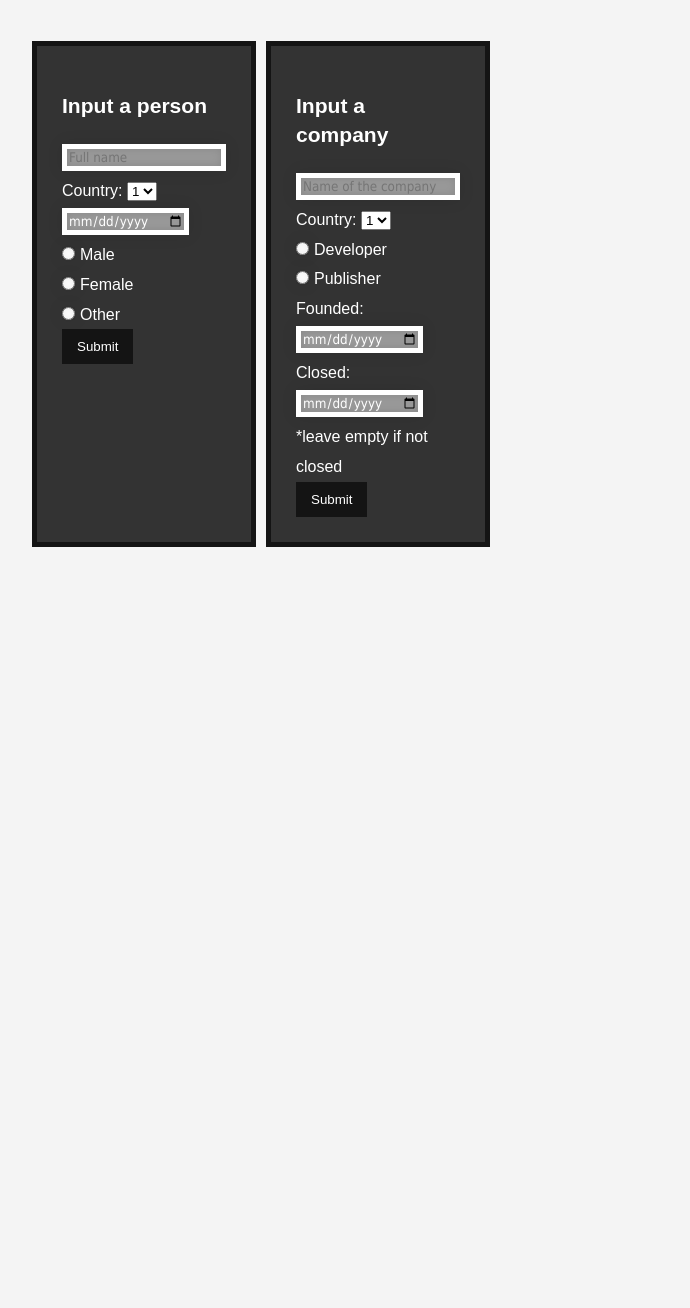
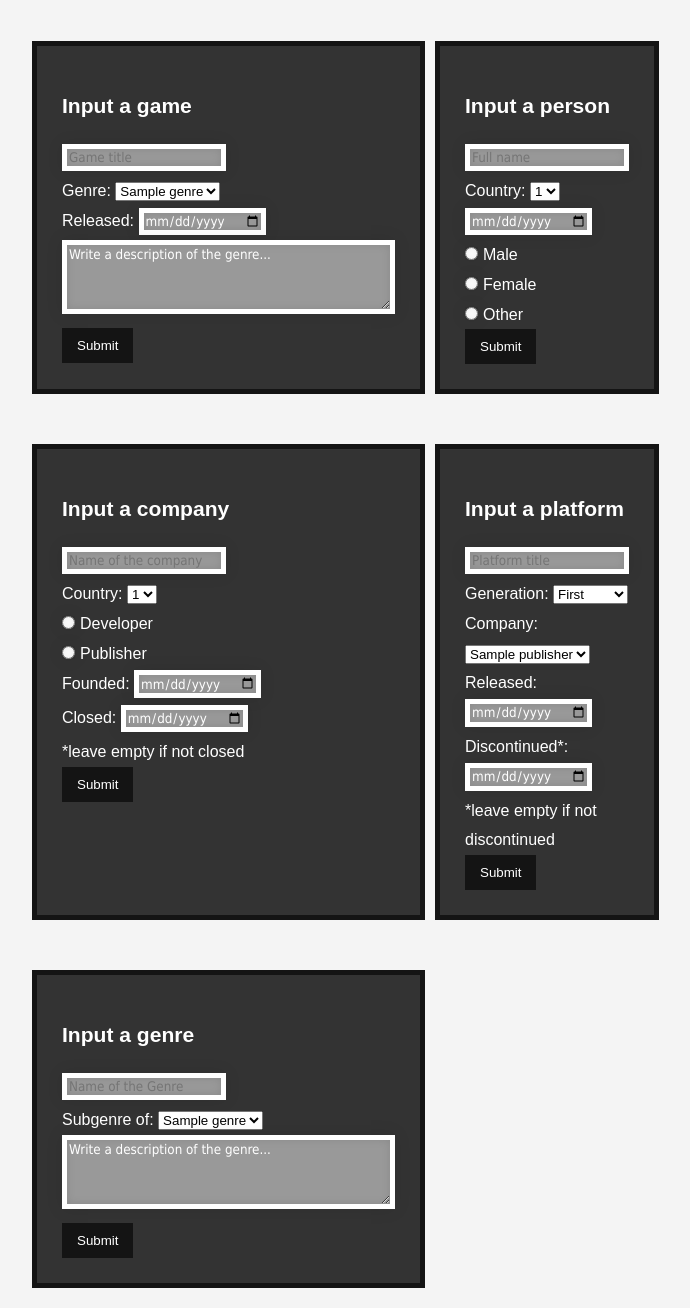
Before and after one commit to GeorgeKovshov/Website-php-html-css, a PHP site: page /test_input.php in a window 1280 px wide. Shown: the whole page, without its empty margins (96-786 px from the left). Before the commit the page ends 547 px from the top, so only its background shows below. Run offline with PHP 8.4, Linux system fonts and the light colour scheme; tables that the repository leaves empty or names only in its code hold one stand-in row (values such as "Sample post").

Commit message:
added input form for genre and platform

```diff
--- a/includes/ggb_contr.inc.php
+++ b/includes/ggb_contr.inc.php
@@ -10,6 +10,10 @@ function input_designer(object $pdo, string $full_name, int $nationality, string
 
 function get_countries(object $pdo){
 	return get_countries_from_db($pdo);
+}
+
+function get_companies(object $pdo){
+	return get_companies_from_db($pdo);
 }
 
 function is_input_empty(array $inputs){
@@ -40,3 +44,12 @@ function input_company(object $pdo, string $company_name, int $country, string $
 
 
 }
+
+function input_platform(object $pdo, string $platform_name, int $company, int $generation, string $released, string $discontinued){
+	set_platform($pdo, $platform_name, $company, $generation, $released, $discontinued);
+
+}
+
+function input_genre(object $pdo, string $genre_name, string $genre_description, int $subgenre){
+	set_genre($pdo, $genre_name, $genre_description, $subgenre);
+}
--- a/includes/ggb_model.inc.php
+++ b/includes/ggb_model.inc.php
@@ -34,6 +34,34 @@ function get_countries_from_db(object $pdo) {
 	return $result;
 }
 
+function get_companies_from_db(object $pdo) {
+	$query = "SELECT publisher_id, title FROM publisher;";
+	$stmt = $pdo->prepare($query);
+	$stmt->execute();
+	$result = array();
+	$i = 1;
+	while ($data = $stmt->fetch(PDO::FETCH_ASSOC))
+	{
+		$result[$data["publisher_id"]] = $data["title"];
+	}
+	$stmt = null;
+	return $result;
+}
+
+function get_genres_from_db(object $pdo) {
+	$query = "SELECT genre_id, genre_name FROM genre";
+	$stmt = $pdo->prepare($query);
+	$stmt->execute();
+	$result = array();
+	$i = 1;
+	while ($data = $stmt->fetch(PDO::FETCH_ASSOC))
+	{
+		$result[$data["genre_id"]] = $data["genre_name"];
+	}
+	$stmt = null;
+	return $result;
+}
+
 function get_name(object $pdo, string $current_name, string $name, string $table) {
 	$query = "SELECT $name FROM $table WHERE $name = :current_name;";
 	$stmt = $pdo->prepare($query);
@@ -48,12 +76,14 @@ function get_name(object $pdo, string $current_name, string $name, string $table
 	return $result;
 }
 
+
+
 function set_company(object $pdo, string $company_name, int $country, string $company_type, string $founded, string $closed){
 	if($closed == "1") {
 		$query = "INSERT INTO $company_type (title, country, founded, closed) VALUES (:title, :country, :founded, NULL);";
 	}
 	else{
-		$query = "INSERT INTO $company_type (title, country, founded, closed) VALUES (:title, :country, :founded, :closed);";
+		$query = "INSERT INTO $company_type (title, country, founded, closed) VALUES (:title, :country, :founded, $closed);";
 	}
 	//$query = "INSERT INTO $company_type (title, country, founded, closed) VALUES (:title, :country, :founded, :closed);";
 	$stmt = $pdo->prepare($query);
@@ -68,3 +98,44 @@ function set_company(object $pdo, string $company_name, int $country, string $co
 	$stmt = null;
 
 }
+
+function set_platform(object $pdo, string $platform_name, int $company, int $generation, string $released, string $discontinued){
+	if($discontinued == "1") {
+		$query = "INSERT INTO platform (platform_name, company, generation, released, discontinued) VALUES (:platform_name, :company, :generation, :released, NULL);";
+		$stmt = $pdo->prepare($query);
+	}
+	else{
+		$query = "INSERT INTO platform (platform_name, company, generation, released, discontinued) VALUES (:platform_name, :company, :generation, :released, :discontinued);";
+		$stmt = $pdo->prepare($query);
+		$stmt->bindParam(":discontinued", $discontinued);
+	}
+
+	///$stmt = $pdo->prepare($query);
+
+	$stmt->bindParam(":platform_name", $platform_name);
+	$stmt->bindParam(":company", $company);
+	$stmt->bindParam(":generation", $generation);
+	$stmt->bindParam(":released", $released);
+
+
+
+	$stmt->execute();
+	$stmt = null;
+
+}
+
+function set_genre(object $pdo, string $genre_name, string $genre_description, int $subgenre){
+	$query = "INSERT INTO genre (genre_name, subgenre_of, genre_description) VALUES (:genre_name, :subgenre, :genre_description);";
+
+	$stmt = $pdo->prepare($query);
+
+	$stmt->bindParam(":genre_name", $genre_name);
+	$stmt->bindParam(":subgenre", $subgenre);
+	$stmt->bindParam(":genre_description", $genre_description);
+
+
+
+	$stmt->execute();
+	$stmt = null;
+
+}
--- a/includes/ggb_view.inc.php
+++ b/includes/ggb_view.inc.php
@@ -14,6 +14,45 @@ function nations_select(object $pdo){
 		echo '<option value=' . $key . '>' . $value . "</option>";
 	}
 		  //<option value="None">Select Nationality</option>
+	echo '</select>';
+
+
+}
+
+
+function generation_select(){
+	$array = ["First","Second","Third","Fourth","Fifth","Sixth","Seventth","Eigths","Ninth"];
+
+	echo '<select name="generation" id="generation">';
+	$i=1;
+	foreach($array as $arr) {
+		echo '<option value=' . $i++ . '>' . $arr . "</option>";
+		///$i++;
+	}
+	echo '</select>';
+
+
+}
+
+function company_select(object $pdo){
+	$array = get_companies($pdo);
+
+	echo '<select name="company" id="company">';
+	foreach($array as $key => $value) {
+		echo '<option value=' . $key . '>' . $value . "</option>";
+	}
+	echo '</select>';
+
+
+}
+
+function genre_select(object $pdo){
+	$array = get_genres_from_db($pdo);
+
+	echo '<select name="subgenre" id="subgenre">';
+	foreach($array as $key => $value) {
+		echo '<option value=' . $key . '>' . $value . "</option>";
+	}
 	echo '</select>';
 
 
--- a/test_input.php
+++ b/test_input.php
@@ -38,12 +38,27 @@ require_once 'includes/ggb_view.inc.php';
 
 		<div class="container-input">
 			<div class="box-input">
+				<h3> Input a game</h3>
+				<form action="includes/input_game.inc.php" method = "post">
+					<input type="text" name="game_title" placeholder="Game title"><br>
+
+					<span style="font-size:16px;"> Genre: </span> <?php genre_select($pdo); ?><br>
+					<span style="font-size:16px;"> Released: </span> <input type="date" name="released"><br>
+
+					<textarea name="genre_description" placeholder="genre_description" rows="4" cols="50">Write a description of the genre... </textarea><br>
+
+
+					<button> Submit </button>
+				</form>
+			</div>
+
+			<div class="box-input">
 				<h3> Input a person</h3>
 				<form action="includes/input_designer.inc.php" method = "post">
 					<input type="text" name="full_name" placeholder="Full name"><br>
 					<span style="font-size:16px;"> Country: </span> <?php nations_select($pdo); ?><br>
 
-					<input type="date" name="birthday" placeholder="Birthday"><br>
+					<input type="date" name="created" placeholder="Birthday"><br>
 					<input type="radio" name="gender" id="gender" value="Male" />
 					<label for="gender" style="font-size:16px;" >Male</label><br>
 
@@ -99,6 +114,37 @@ require_once 'includes/ggb_view.inc.php';
 				</form>
 			</div>
 
+			<div class="box-input">
+				<h3> Input a platform</h3>
+				<form action="includes/input_platform.inc.php" method = "post">
+					<input type="text" name="platform_name" placeholder="Platform title"><br>
+					<span style="font-size:16px;"> Generation: </span> <?php generation_select($pdo); ?><br>
+
+					<span style="font-size:16px;"> Company: </span> <?php company_select($pdo); ?><br>
+					<span style="font-size:16px;"> Released: </span> <input type="date" name="released"><br>
+					<span style="font-size:16px;"> Discontinued*: </span> <input type="date" name="discontinued"><br>
+					<label for="discontinued" style="font-size:16px;" >*leave empty if not discontinued</label><br>
+
+					<button> Submit </button>
+				</form>
+			</div>
+
+
+			<div class="box-input">
+				<h3> Input a genre</h3>
+				<form action="includes/input_genre.inc.php" method = "post">
+					<input type="text" name="genre_name" placeholder="Name of the Genre"><br>
+					<span style="font-size:16px;"> Subgenre of: </span> <?php genre_select($pdo); ?><br>
+
+					<textarea name="genre_description" placeholder="genre_description" rows="4" cols="50">Write a description of the genre... </textarea><br>
+
+
+					<button> Submit </button>
+				</form>
+			</div>
+
+
+
 
 
 
```
Also changed, not shown: includes/input_genre.inc.php (added, +62 -0 lines), includes/input_platform.inc.php (added, +66 -0 lines).
